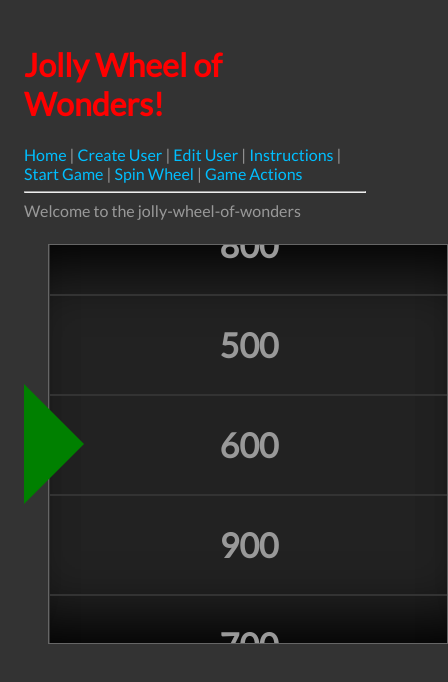
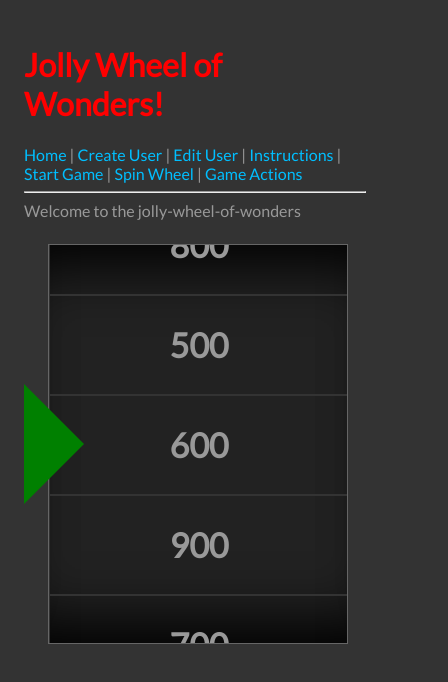
Before and after one commit to philibus-dev/jolly-wheel-of-wonders, an Angular app in the folder webapp/: page /webapp/home in a window 390 px wide. Shown: the top 682 px of the page, 448 px wide, since content can reach past the window. Built offline with nearby package versions, Linux system fonts and the light colour scheme.

Commit message:
Fits better on mobile

```diff
--- a/webapp/src/app/components/wheel/wheel.component.scss
+++ b/webapp/src/app/components/wheel/wheel.component.scss
@@ -6,7 +6,7 @@
     margin: 24px;
     border: 1px solid #666;
     overflow: hidden;
-    width: 400px;
+    width: 300px;
     height: 400px;
     background-color: #222;
     box-shadow:
@@ -20,7 +20,7 @@
             font-size: 34px;
             font-weight: bold;
             border: 1px solid #333;
-            width: 400px;
+            width: 300px;
             height: 100px;
             display: flex;
             justify-content: center;
```
